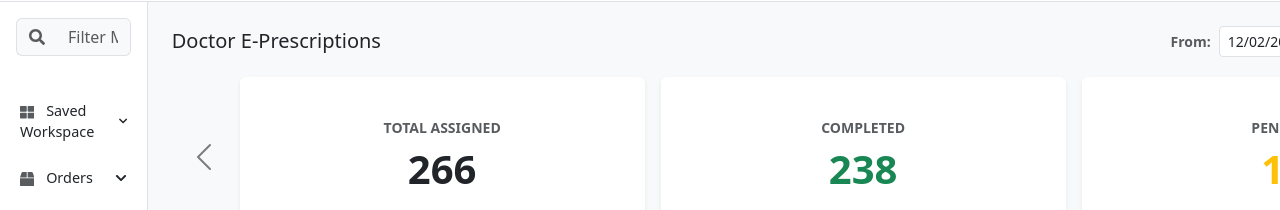
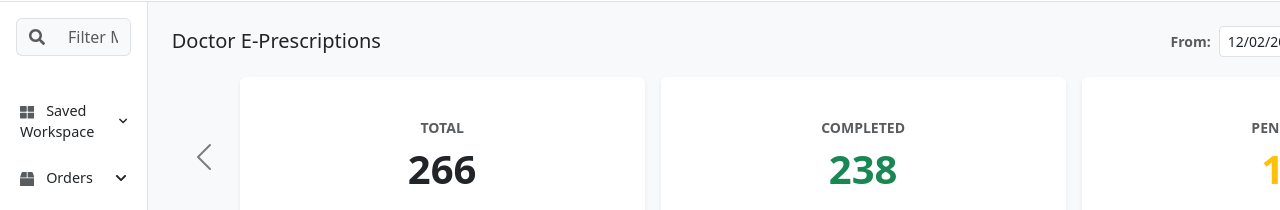
Before and after one commit to VardhanRangineni/Doctors, a React (Vite) app: page / in a window 1280 px wide. Shown: the part 70-280 px from the top of the page. Built offline with nearby package versions, Linux system fonts and the light colour scheme.

Commit message:
Update Dashboard.jsx

```diff
--- a/src/components/Dashboard.jsx
+++ b/src/components/Dashboard.jsx
@@ -228,7 +228,7 @@ const Dashboard = () => {
                                 <div className="col-md-4">
                                     <div className="card border-0 shadow-sm" style={{ minHeight: '10rem' }}>
                                         <div className="card-body text-center d-flex flex-column justify-content-center">
-                                            <h6 className="text-muted text-uppercase small fw-bold mb-2">Total Assigned</h6>
+                                            <h6 className="text-muted text-uppercase small fw-bold mb-2">Total</h6>
                                             <h2 className="display-6 fw-bold text-dark mb-0">{kpis.totalAssigned}</h2>
                                         </div>
                                     </div>
```
